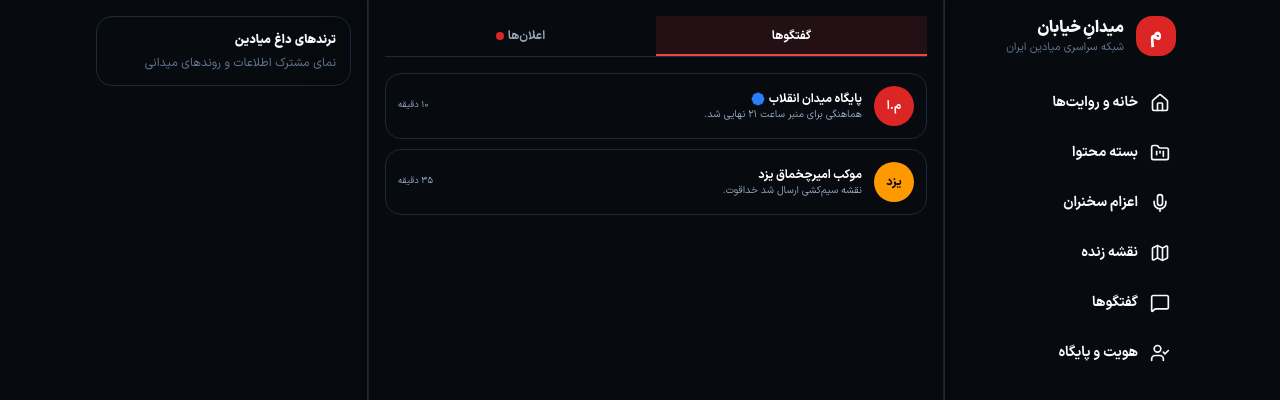
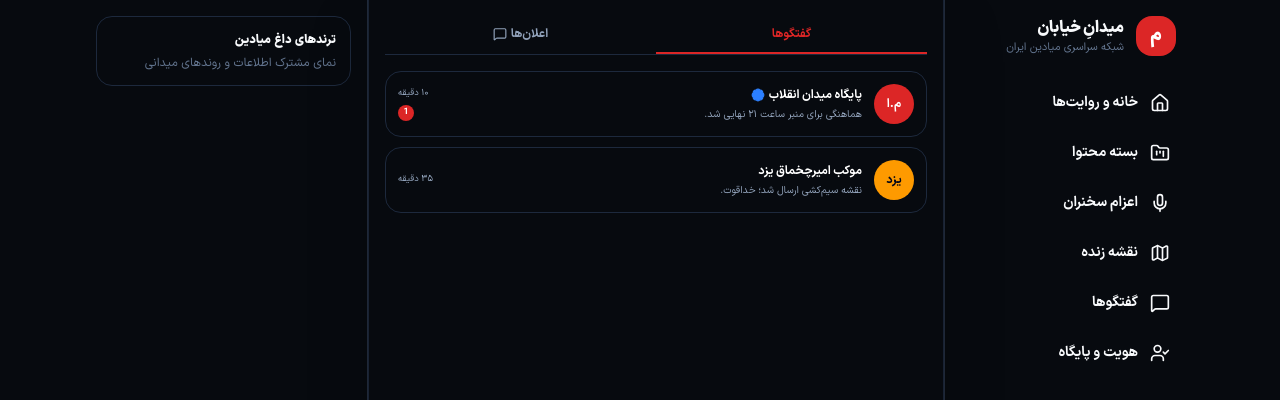
Before and after one commit to mohammad-mohammad-soltani/meydan, a Next.js app: page /chat in a window 1280 px wide. Shown: the top 400 px of the page. Built offline with nearby package versions, Linux system fonts and the light colour scheme; a web font is replaced by a local one.

Commit message:
feat(chat): connect chat list to independent feature

```diff
--- a/app/(app)/chat/page.tsx
+++ b/app/(app)/chat/page.tsx
@@ -1,5 +1,5 @@
-import { LegacyRouteApp } from "@/components/prototype/LegacyRouteApp";
+import { ChatView } from "@/features/chat/components/ChatView";
 
 export default function ChatPage() {
-  return <LegacyRouteApp initialView="view-chat" />;
+  return <ChatView />;
 }
```
